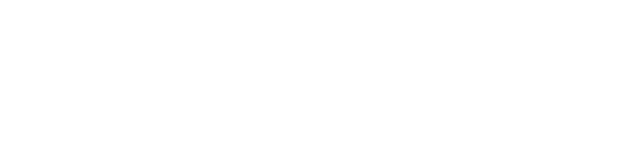
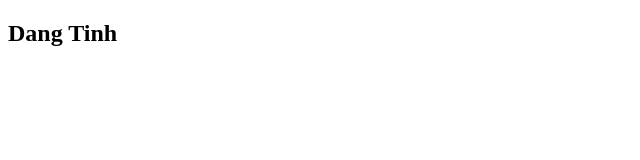
Before and after one commit to NgoThao2003/TTCSN_Nhom16, a plain HTML site: page index.html in a window 1280 px wide. Shown: the whole page, without its empty margins (0-640 px from the left). Drawn offline with Linux system fonts and the light colour scheme.

Commit message:
demo test

```diff
--- a/index.html
+++ b/index.html
@@ -6,6 +6,6 @@
     <title>Document</title>
 </head>
 <body>
-
+    <h2>Dang Tinh</h2>
 </body>
 </html>
```
